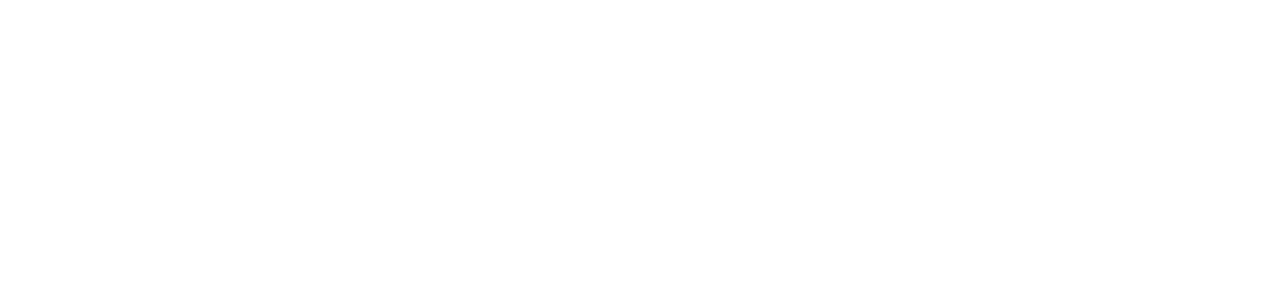
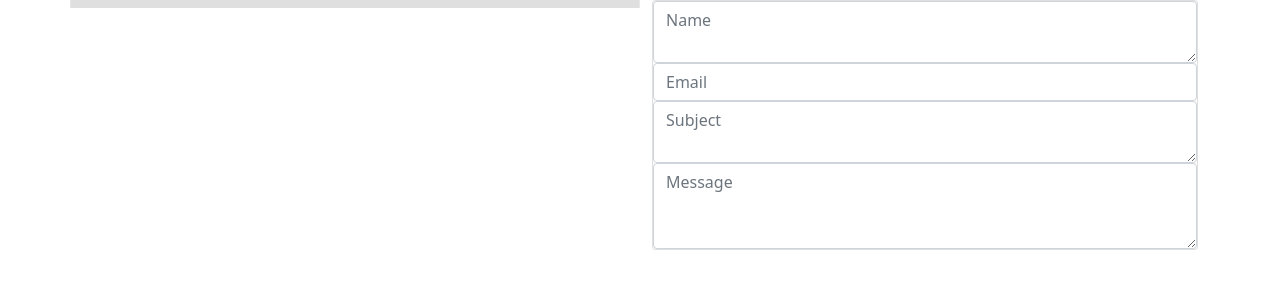
Before and after one commit to theMVPshop/edukids, a React (Create React App) app in the folder edukids/: page /Contact in a window 1280 px wide. Shown: the top 300 px of the page. Built offline with nearby package versions, Linux system fonts and the light colour scheme.

Commit message:
contact page changes

```diff
--- a/edukids/src/Router.js
+++ b/edukids/src/Router.js
@@ -21,7 +21,7 @@
         <Route exact path="/Career" component={Career} />
         <Route exact path="/Event" component={Event} />
         <Route exact path="/Classes" component={Classes} />
-        <Route exact path="/Career" component={Contact} />
+        <Route exact path="/Contact" component={Contact} />
         <Route exact path="/ClassDetail" component={ClassDetail} />
         </Switch>
     )
--- a/edukids/src/components/Contact.js
+++ b/edukids/src/components/Contact.js
@@ -1,10 +1,44 @@
 import React from 'react';
+import { Card, Col, Container, Form, Row } from 'react-bootstrap';
 
 function Classes(props) {
   return(
-    <div>
-      <p>Classes Page</p>
-    </div>
+    <Container>
+      <Row>
+        <Col>
+          <Row>
+            <Card></Card>
+          </Row>
+          <Row>
+            <Card></Card>
+          </Row>
+          <Row>
+            <Card></Card>
+          </Row>
+          <Row>
+            <Card></Card>
+          </Row>
+        </Col>
+        <Col>
+          <Card>
+            <Form>
+            <Form.Group classname="mb-3" controlId="exampleForm.ControlTextarea1">
+                <Form.Control as="textarea" placeholder="Name" />
+              </Form.Group>
+              <Form.Group classname="mb-3" controlId="exampleForm.ControlInput2">
+                <Form.Control type="email" placeholder="Email" />
+              </Form.Group>
+              <Form.Group classname="mb-3" controlId="exampleForm.ControlTextarea2">
+                <Form.Control as="textarea" placeholder="Subject" />
+              </Form.Group>
+              <Form.Group classname="mb-3" controlId="exampleForm.ControlTextarea3">
+                <Form.Control as="textarea" placeholder="Message" rows={3} />
+              </Form.Group>
+            </Form>
+          </Card>
+        </Col>
+      </Row>
+    </Container>
   )
 }
 
```
